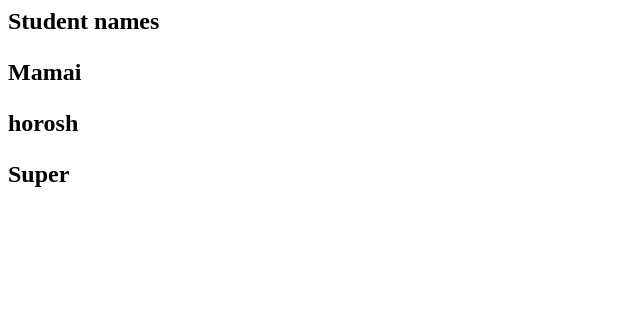
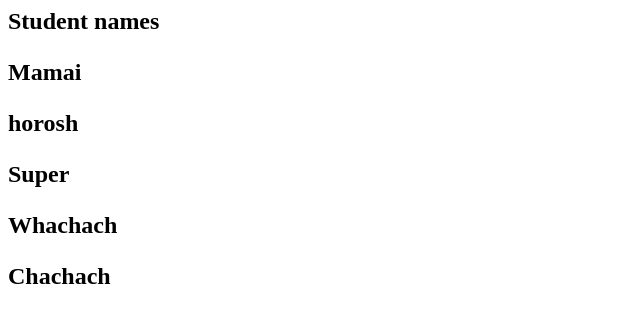
Before and after one commit to nurtilekmamaev/MyProject, a plain HTML site: page index.html in a window 1280 px wide. Shown: the whole page, without its empty margins (0-640 px from the left). Drawn offline with Linux system fonts and the light colour scheme.

Commit message:
Added 2 more students

```diff
--- a/index.html
+++ b/index.html
@@ -2,3 +2,5 @@
 <p>Mamai<p>
 <p>horosh<p>
 <p>Super<p>
+<p>Whachach<p>
+<p>Chachach<p>
```
